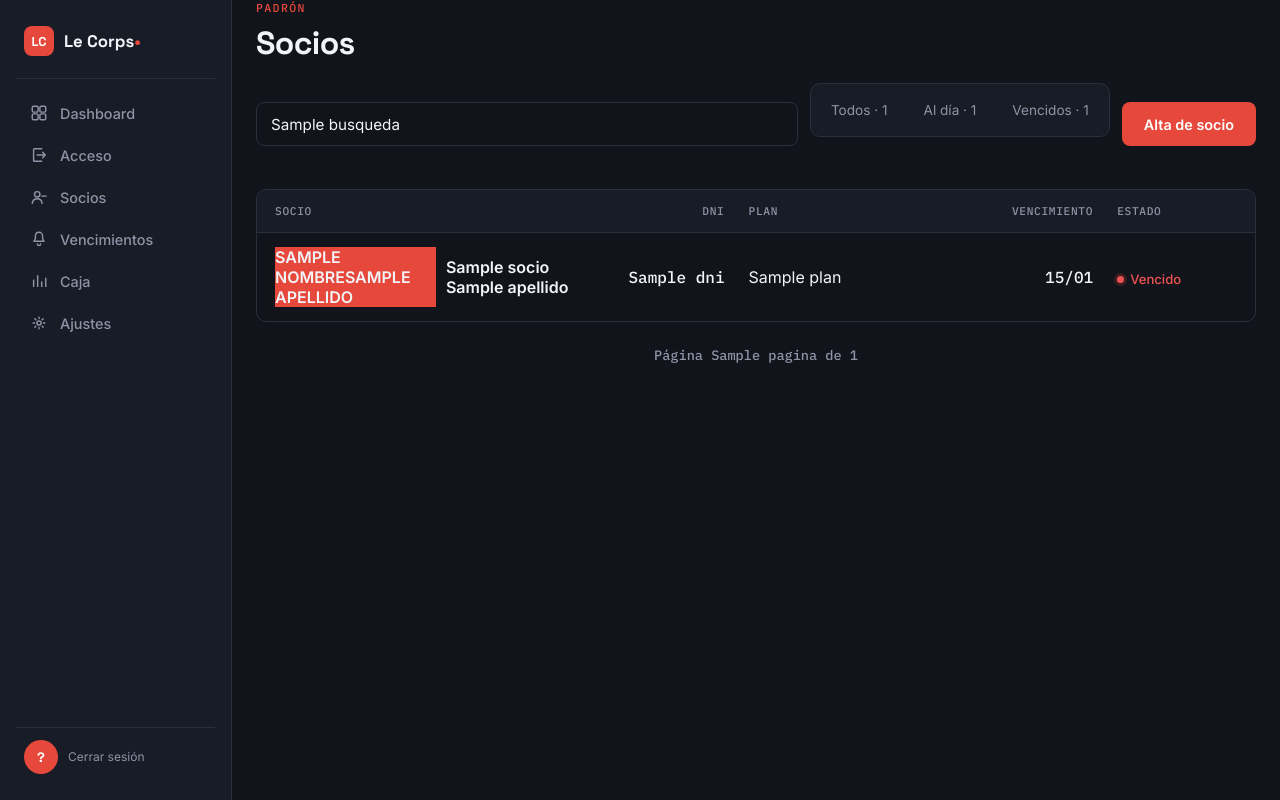
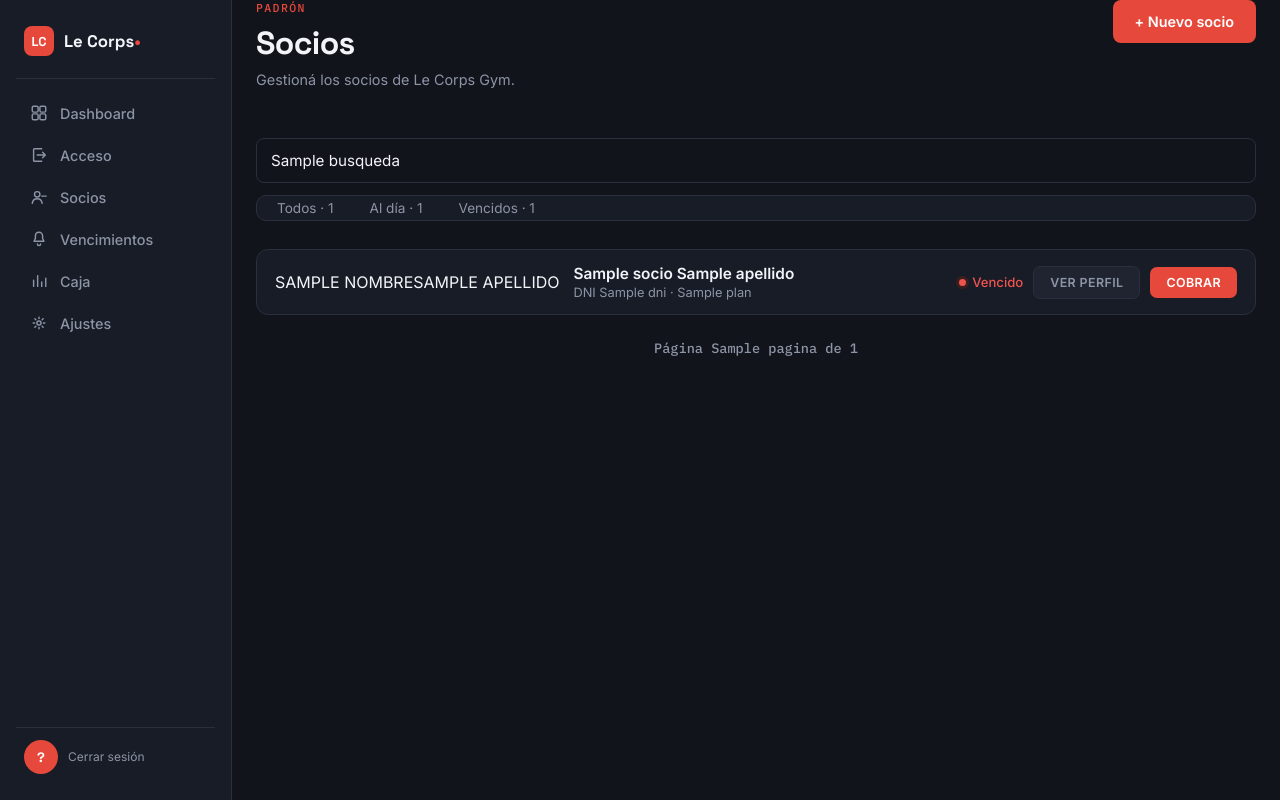
Before and after one commit to marchedev2002/gimnasio-app, a Flask app: template templates/listado.html in a window 1280 px wide. Run offline with Flask 3, Linux system fonts and the light colour scheme; the template is opened without the code that fills it: most values are stand-ins (such as "Sample title", 1, 10 or a date in 2020).

Commit message:
Rediseñando SOCIOS

```diff
--- a/static/css/style.css
+++ b/static/css/style.css
@@ -2270,3 +2270,114 @@ input[type="file"].db-input { padding: 10px 14px; color: var(--db-text-dim); }
     font-size: 0.78rem;
     color: var(--db-text-dim);
 }
+/* =========================================================
+   Listado de Socios estilo "ficha de alumno"
+   ========================================================= */
+
+.db-alumnos-header {
+    display: flex;
+    justify-content: space-between;
+    align-items: flex-start;
+    gap: 16px;
+    flex-wrap: wrap;
+    margin-bottom: 22px;
+}
+
+.db-alumnos-buscador {
+    margin-top: 4px;
+}
+
+.db-alumnos-buscador .db-input {
+    width: 100%;
+}
+
+.db-alumnos-lista {
+    display: flex;
+    flex-direction: column;
+    gap: 10px;
+    margin-top: 22px;
+}
+
+.db-alumno-item {
+    display: flex;
+    align-items: center;
+    gap: 14px;
+    background: var(--db-surface);
+    border: 1px solid var(--db-border);
+    border-radius: 12px;
+    padding: 14px 18px;
+    transition: border-color 0.15s;
+}
+
+.db-alumno-item:hover {
+    border-color: var(--db-text-dim);
+}
+
+.db-alumno-info {
+    flex: 1;
+    min-width: 0;
+    display: flex;
+    flex-direction: column;
+}
+
+.db-alumno-nombre {
+    font-weight: 700;
+    font-size: 0.96rem;
+}
+
+.db-alumno-meta {
+    color: var(--db-text-dim);
+    font-size: 0.8rem;
+    margin-top: 2px;
+}
+
+.db-alumno-acciones {
+    display: flex;
+    align-items: center;
+    gap: 10px;
+    flex-shrink: 0;
+    flex-wrap: wrap;
+    justify-content: flex-end;
+}
+
+.db-btn-alumno {
+    padding: 8px 16px;
+    border-radius: 7px;
+    font-size: 0.78rem;
+    font-weight: 700;
+    text-transform: uppercase;
+    letter-spacing: 0.03em;
+    text-decoration: none;
+    white-space: nowrap;
+}
+
+.db-btn-alumno-perfil {
+    background: var(--db-surface-raised);
+    color: var(--db-text-dim);
+    border: 1px solid var(--db-border);
+}
+
+.db-btn-alumno-perfil:hover {
+    color: var(--db-text);
+    border-color: var(--db-text-dim);
+}
+
+.db-btn-alumno-cobrar {
+    background: var(--db-accent);
+    color: #fff;
+}
+
+.db-btn-alumno-cobrar:hover {
+    background: var(--db-accent-hover);
+}
+
+@media (max-width: 720px) {
+    .db-alumno-item {
+        flex-wrap: wrap;
+    }
+    .db-alumno-acciones {
+        width: 100%;
+        justify-content: flex-start;
+        margin-top: 8px;
+    }
+}
--- a/templates/listado.html
+++ b/templates/listado.html
@@ -3,7 +3,7 @@
 <head>
     <meta charset="UTF-8">
     <meta name="viewport" content="width=device-width, initial-scale=1.0">
-    <title>Listado de Socios · {{ nombre_gimnasio }}</title>
+    <title>Socios · {{ nombre_gimnasio }}</title>
     <link rel="preconnect" href="https://fonts.googleapis.com">
     <link rel="preconnect" href="https://fonts.gstatic.com" crossorigin>
     <link href="https://fonts.googleapis.com/css2?family=Space+Grotesk:wght@500;700&family=Inter:wght@400;500;600&family=IBM+Plex+Mono:wght@500&display=swap" rel="stylesheet">
@@ -15,20 +15,25 @@
         <div class="db-main-content">
             <div class="db-wrapper">
 
+                <div class="db-alumnos-header">
+                    <div>
                         <p class="db-eyebrow">Padrón</p>
                         <h1 class="db-page-title">Socios</h1>
+                        <p class="db-page-subtitle" style="margin-top:2px;">Gestioná los socios de {{ nombre_gimnasio }}.</p>
+                    </div>
+                    <a href="{{ url_for('nuevo_socio') }}" class="db-btn db-btn-primary">+ Nuevo socio</a>
+                </div>
 
                 {% if request.args.get('mensaje') == 'baja' %}
                     <p class="db-alert-success">✅ Socio dado de baja correctamente.</p>
                 {% endif %}
 
-                <div class="db-socios-toolbar">
-                    <form action="{{ url_for('listado_socios') }}" method="GET" class="db-socios-buscador">
-                        <input type="text" name="buscar" class="db-input" placeholder="Nombre, apellido o DNI" value="{{ busqueda }}">
+                <form action="{{ url_for('listado_socios') }}" method="GET" class="db-alumnos-buscador">
+                    <input type="text" name="buscar" class="db-input" placeholder="Buscar por nombre o DNI..." value="{{ busqueda }}">
                     <input type="hidden" name="filtro" value="{{ filtro }}">
                 </form>
 
-                    <div class="db-filter-pills">
+                <div class="db-filter-pills" style="margin-top:12px;">
                     <a href="{{ url_for('listado_socios', buscar=busqueda, filtro='todos') }}" class="db-pill {% if filtro == 'todos' %}db-pill-active{% endif %}">
                         Todos · {{ total_socios }}
                     </a>
@@ -40,36 +45,27 @@
                     </a>
                 </div>
 
-                    <a href="{{ url_for('nuevo_socio') }}" class="db-btn db-btn-primary db-socios-alta-btn">Alta de socio</a>
+                {% if socios %}
+                    <div class="db-alumnos-lista">
+                        {% for socio in socios %}
+                            <div class="db-alumno-item">
+                                <div class="db-avatar-initials db-avatar-initials--sm">{{ socio.nombre[0]|upper }}{{ socio.apellido[0]|upper }}</div>
+
+                                <div class="db-alumno-info">
+                                    <span class="db-alumno-nombre">{{ socio.nombre }} {{ socio.apellido }}</span>
+                                    <span class="db-alumno-meta">DNI {{ socio.dni }} · {{ socio.plan or 'Sin plan' }}</span>
                                 </div>
 
-                {% if socios %}
-                    <div class="db-socios-tabla">
-                        <div class="db-socios-header">
-                            <span>Socio</span>
-                            <span>DNI</span>
-                            <span>Plan</span>
-                            <span>Vencimiento</span>
-                            <span>Estado</span>
-                        </div>
-
-                        {% for socio in socios %}
-                            <a href="{{ url_for('ver_socio', dni=socio.dni) }}" class="db-socios-row">
-                                <span class="db-socios-nombre">
-                                    <span class="db-avatar-initials db-avatar-initials--sm">{{ socio.nombre[0]|upper }}{{ socio.apellido[0]|upper }}</span>
-                                    {{ socio.nombre }} {{ socio.apellido }}
-                                </span>
-                                <span>{{ socio.dni }}</span>
-                                <span>{{ socio.plan or '—' }}</span>
-                                <span>{{ socio.fecha_proximo_vencimiento.strftime('%d/%m') if socio.fecha_proximo_vencimiento else '—' }}</span>
-                                <span>
+                                <div class="db-alumno-acciones">
                                     {% if socio.al_dia == 1 %}
                                         <span class="db-badge db-badge-ok">Al día</span>
                                     {% else %}
                                         <span class="db-badge db-badge-danger">Vencido</span>
                                     {% endif %}
-                                </span>
-                            </a>
+                                    <a href="{{ url_for('ver_socio', dni=socio.dni) }}" class="db-btn-alumno db-btn-alumno-perfil">Ver Perfil</a>
+                                    <a href="{{ url_for('nuevo_pago', dni=socio.dni) }}" class="db-btn-alumno db-btn-alumno-cobrar">Cobrar</a>
+                                </div>
+                            </div>
                         {% endfor %}
                     </div>
 
@@ -77,9 +73,7 @@
                         {% if pagina > 1 %}
                             <a href="{{ url_for('listado_socios', buscar=busqueda, filtro=filtro, pagina=pagina-1) }}" class="db-btn db-btn-secondary">← Anterior</a>
                         {% endif %}
-
                         <span class="db-paginacion-info">Página {{ pagina }} de {{ total_paginas }}</span>
-
                         {% if pagina < total_paginas %}
                             <a href="{{ url_for('listado_socios', buscar=busqueda, filtro=filtro, pagina=pagina+1) }}" class="db-btn db-btn-secondary">Siguiente →</a>
                         {% endif %}
```
Lines whose indentation alone changed are shown as unchanged.
